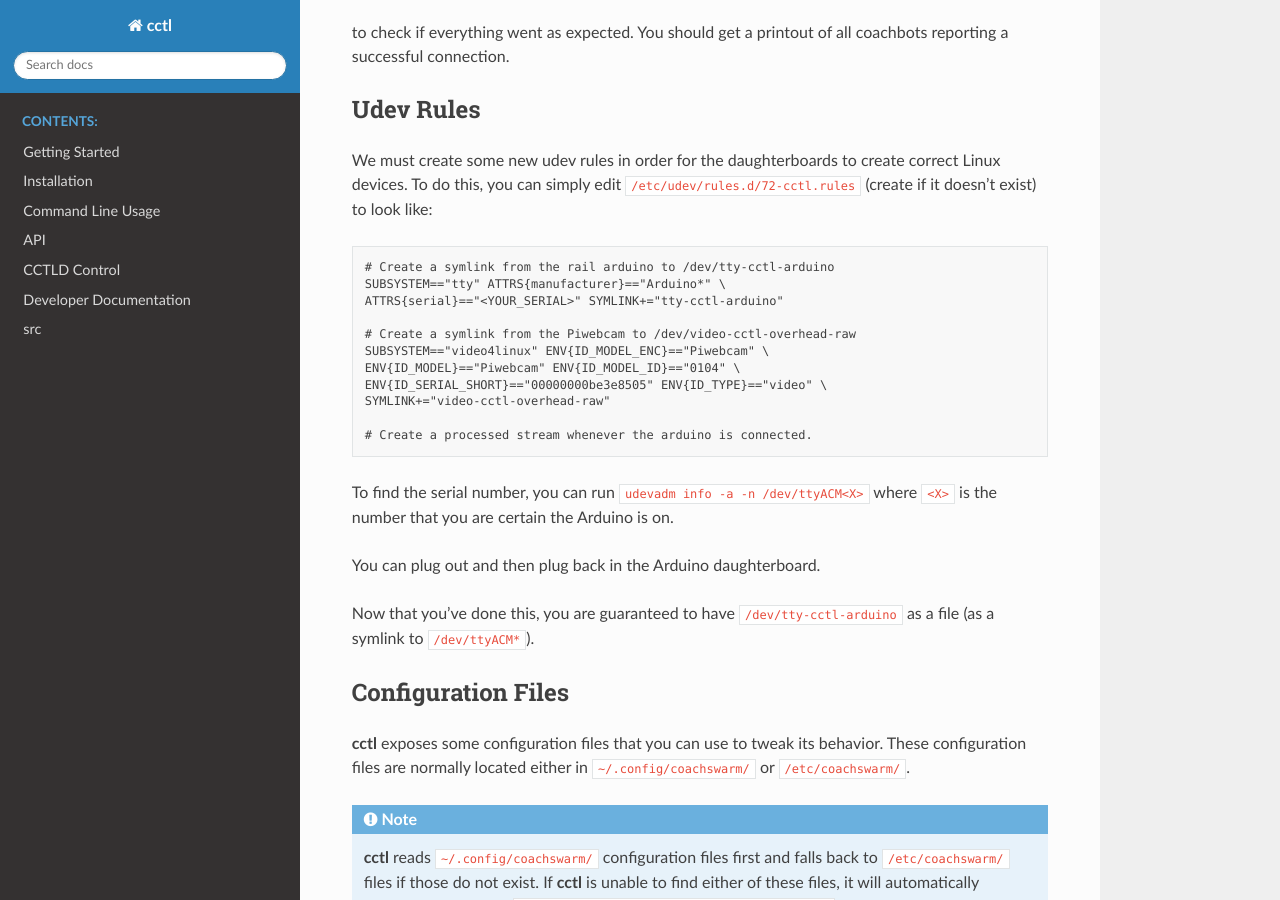
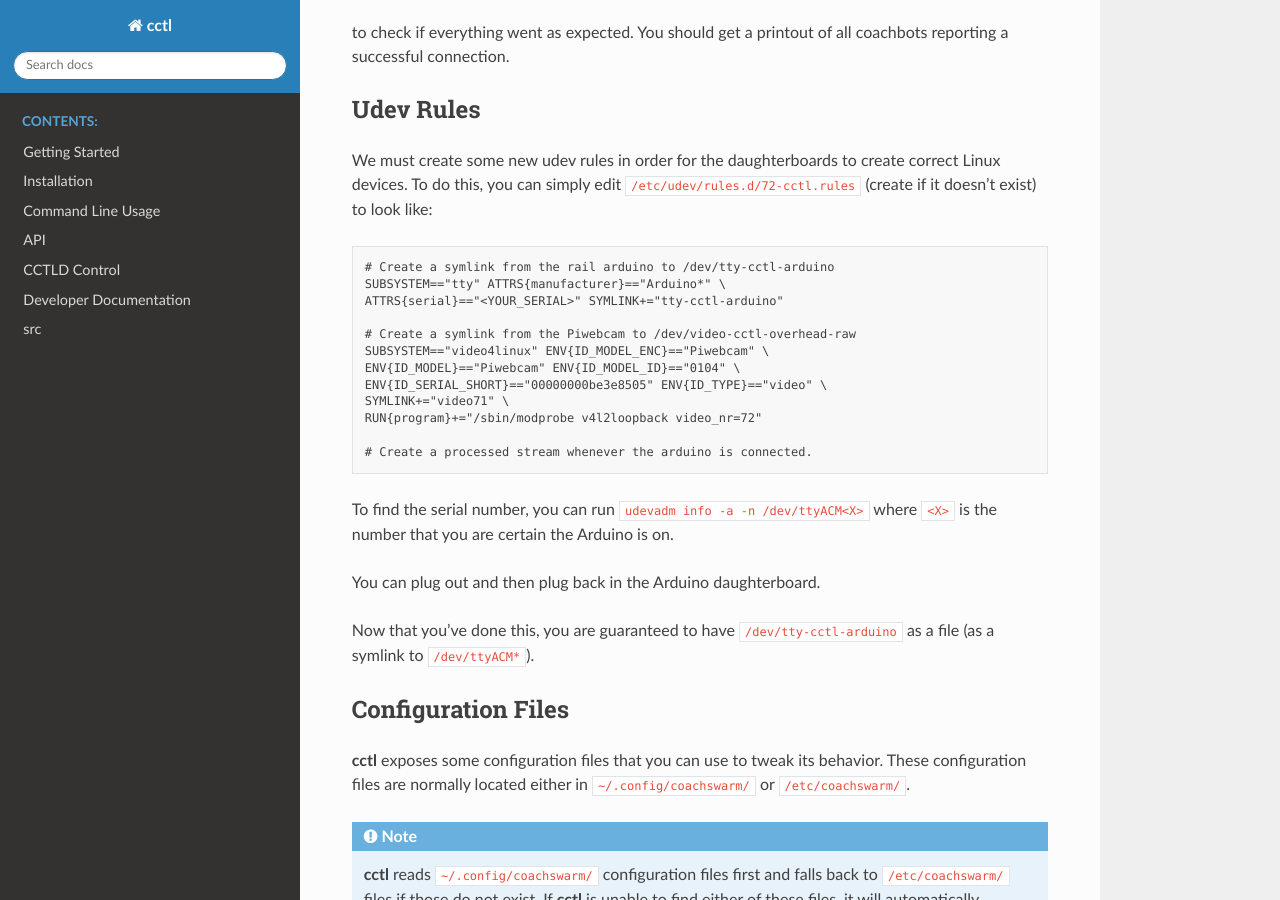
Before and after one commit to coachbots/cctl, a Sphinx documentation site: the page built from docs/source/configuration.rst, in a window 1280 px wide and 900 px high, scrolled down 1971 px. Built offline with Sphinx 7.4.7 and the Read the Docs theme 2.0.0, drawn with Linux system fonts in a browser that asks for light colours.

```diff
--- a/docs/source/configuration.rst
+++ b/docs/source/configuration.rst
@@ -114,7 +114,8 @@
    SUBSYSTEM=="video4linux" ENV{ID_MODEL_ENC}=="Piwebcam" \
    ENV{ID_MODEL}=="Piwebcam" ENV{ID_MODEL_ID}=="0104" \
    ENV{ID_SERIAL_SHORT}=="00000000be3e8505" ENV{ID_TYPE}=="video" \
-   SYMLINK+="video-cctl-overhead-raw"
+   SYMLINK+="video71" \
+   RUN{program}+="/sbin/modprobe v4l2loopback video_nr=72"
 
    # Create a processed stream whenever the arduino is connected.
 
```
Also changed, not shown: 1 other file.
